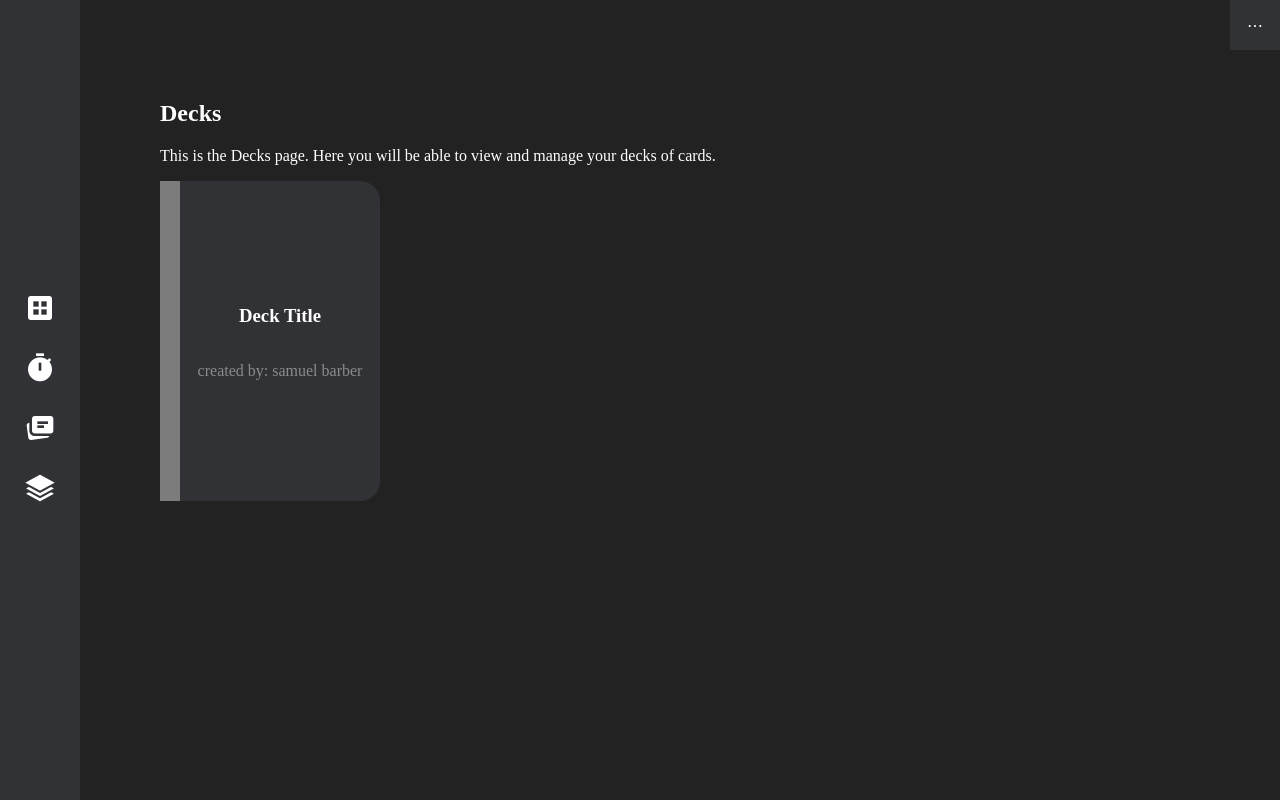
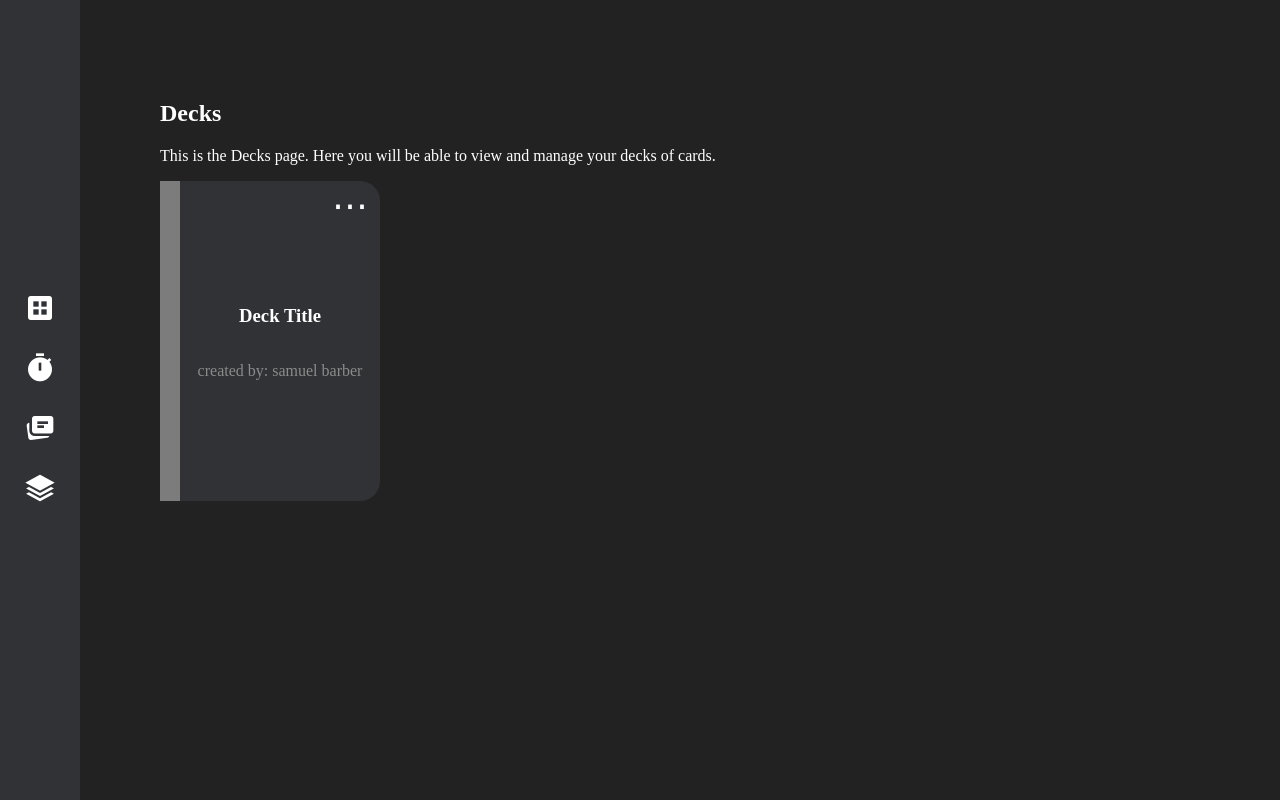
Before and after one commit to 18barbers2/gostudycards, a React (Vite) app in the folder frontend/: page /decks in a window 1280 px wide. Built offline with nearby package versions, Linux system fonts and the light colour scheme.

Commit message:
style: added some easing in for hover effects

```diff
--- a/frontend/src/css/AddCard.css
+++ b/frontend/src/css/AddCard.css
@@ -93,7 +93,7 @@ button:hover {
     background-color: var(--bg-secondary);
     border-color: var(--border-color-primary);
     /* border-bottom-width: 3px; */
-    box-shadow: 0px 3px green;
+    /* box-shadow: 0px 3px green; */
     /* border-bottom-style: unset; */
 }
 
--- a/frontend/src/css/DeckTile.css
+++ b/frontend/src/css/DeckTile.css
@@ -11,11 +11,31 @@
     border-left-style: solid;
     border-top-right-radius: 20px;
     border-bottom-right-radius: 20px;
+    position: relative
 }
+
+.deck-tile:hover {
+    cursor: pointer;
+    /* background-color: #3a3a3f; */
+    transform: scale(0.95);
+    transition: transform 0.1s ease-in-out;
+}
+
 .deck-menu {
     position: absolute;
-    right: 0px;
+    right: 5px;
     top: 0px;
+    font-size: 36px;
+    background-color: transparent;
+}
+.deck-menu:hover {
+    cursor: pointer;
+    color: white;
+    background-color: transparent;
+
+}
+.deck-menu:active {
+    transform: scale(0.9);
 }
 .deck-content {
     display: flex;
--- a/frontend/src/pages/Decks.tsx
+++ b/frontend/src/pages/Decks.tsx
@@ -7,6 +7,7 @@ export function Decks() {
             <h2>Decks</h2>
             <p>This is the Decks page. Here you will be able to view and manage your decks of cards.</p>
             <DeckTile/>
+
         </div>
     );
 }
```
